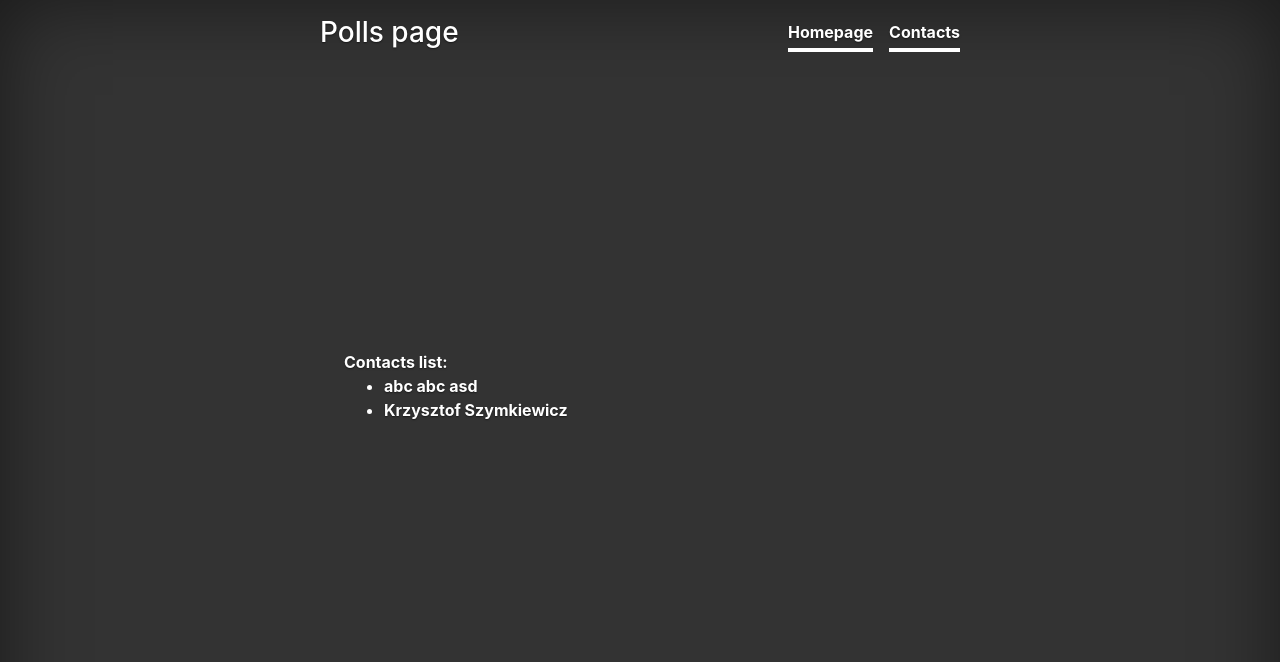
After one commit to krzysztofsz81/django-cms, a Django app: page /polls/contacts in a window 1280 px wide. The commit adds this page. Shown: the top 662 px of the page. Run offline with Django 3.2, Linux system fonts and the light colour scheme; data comes from the database, SQL or seed files in the repository; both versions use the stored data as it was after the commit; some libraries are stand-ins or nearby versions.

Commit message:
add improvements to project by adding contacts section

```diff
--- a/mysite/polls/admin.py
+++ b/mysite/polls/admin.py
@@ -1,7 +1,8 @@
 from django.contrib import admin
 
 # Register your models here.
-from .models import Question, Choice
+from .models import Question, Choice, Contact
 
 admin.site.register(Question)
 admin.site.register(Choice)
+admin.site.register(Contact)
--- a/mysite/polls/models.py
+++ b/mysite/polls/models.py
@@ -1,6 +1,16 @@
 from django.db import models
 
 # Create your models here.
+
+class Contact(models.Model):
+    forename = models.CharField(max_length=50)
+    surname = models.CharField(max_length=50)
+    address = models.CharField(max_length=50)
+    phone = models.CharField(max_length=50)
+    mail = models.CharField(max_length=50)
+
+    def __str__(self):
+        return self.forename
 
 class Question(models.Model):
     question_text = models.CharField(max_length=100)
--- /dev/null
+++ b/mysite/polls/templates/polls/contacts.html
@@ -0,0 +1,19 @@
+{% extends 'polls/base.html' %}
+{% block main_content %}
+<div class="text-left">
+    <b>Contacts list:</b>
+    {% if contacts %}
+        <ul>
+            {% for contact in contacts %}
+                <li>
+                    <a href = {% url "polls:contact" contact.id %}>
+                        <b>{{contact.forename}} {{contact.surname}}</b>
+                    </a>
+                </li>
+            {% endfor %}
+        </ul>
+    {% else %}
+        <p>You don't have any contacts. Please add some. </p>
+    {% endif %}
+</div>
+{% endblock %}
--- a/mysite/polls/templates/polls/header.html
+++ b/mysite/polls/templates/polls/header.html
@@ -3,6 +3,7 @@
       <h3 class="masthead-brand">Polls page</h3>
       <nav class="nav nav-masthead justify-content-center">
         <a class="nav-link active" href = {% url "polls:index" %}>Homepage</a>
+        <a class="nav-link active" href = {% url "polls:contacts" %}>Contacts</a>
       </nav>
     </div>
 </header>
--- a/mysite/polls/urls.py
+++ b/mysite/polls/urls.py
@@ -5,12 +5,18 @@ urlpatterns = [
     # 127.0.0.1/polls
     url(r'^$', views.index, name="index"),
 
-    # 127.0.0.1/polls/1
+    # 127.0.0.1/polls
+    url(r'^contacts$', views.contacts, name="contacts"),
+
+    # 127.0.0.1/contacts/{id}
+    url(r'^contacts/(?P<contact_id>[0-9]+)/$', views.contact, name="contact"),
+
+    # 127.0.0.1/polls/{id}
     url(r'^(?P<question_id>[0-9]+)/$', views.detail, name="detail"),
 
-    # 127.0.0.1/polls/results
+    # 127.0.0.1/polls/{id}/results
     url(r'^(?P<question_id>[0-9]+)/results$', views.results, name="results"),
 
-    # 127.0.0.1/polls/vote
+    # 127.0.0.1/polls/{id}/vote
     url(r'^(?P<question_id>[0-9]+)/vote$', views.vote, name="vote"),
 ]
--- a/mysite/polls/views.py
+++ b/mysite/polls/views.py
@@ -1,7 +1,7 @@
 from django.shortcuts import render, get_object_or_404
 from django.http import HttpResponse, HttpResponseRedirect
 from django.urls import reverse
-from .models import Question
+from .models import Question, Contact
 
 def index(request):
     latest_questions = Question.objects.order_by('-pub_date')[0:5]
@@ -9,6 +9,19 @@ def index(request):
     return render(request, "polls/index.html", {
         'latest_questions': latest_questions,
     })
+
+def contacts(request):
+    all_contacts = Contact.objects.order_by('-forename')[0:5]
+    return render(request, "polls/contacts.html", {
+        'contacts': all_contacts,
+    })
+
+def contact(request, contact_id):
+    contact_detail = get_object_or_404(Contact, pk = contact_id)
+    return render(request, "polls/contact.html", {
+        'contact': contact_detail,
+    })
+
 
 def detail(request, question_id):
     question = get_object_or_404(Question, pk = question_id)
```
Also changed, not shown: mysite/polls/templates/polls/contact.html (added, +8 -0 lines), mysite/db.sqlite3, mysite/polls/migrations/0002_contact.py (added).
